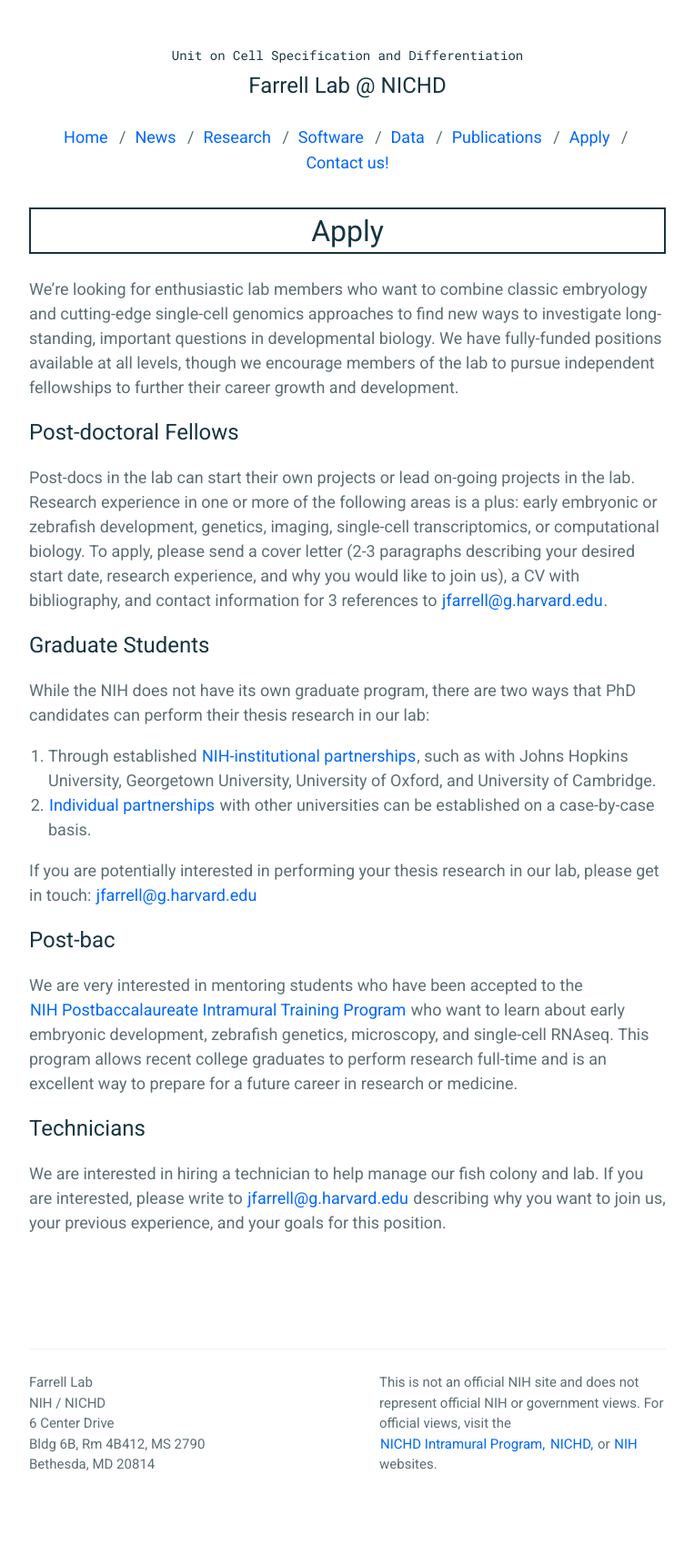
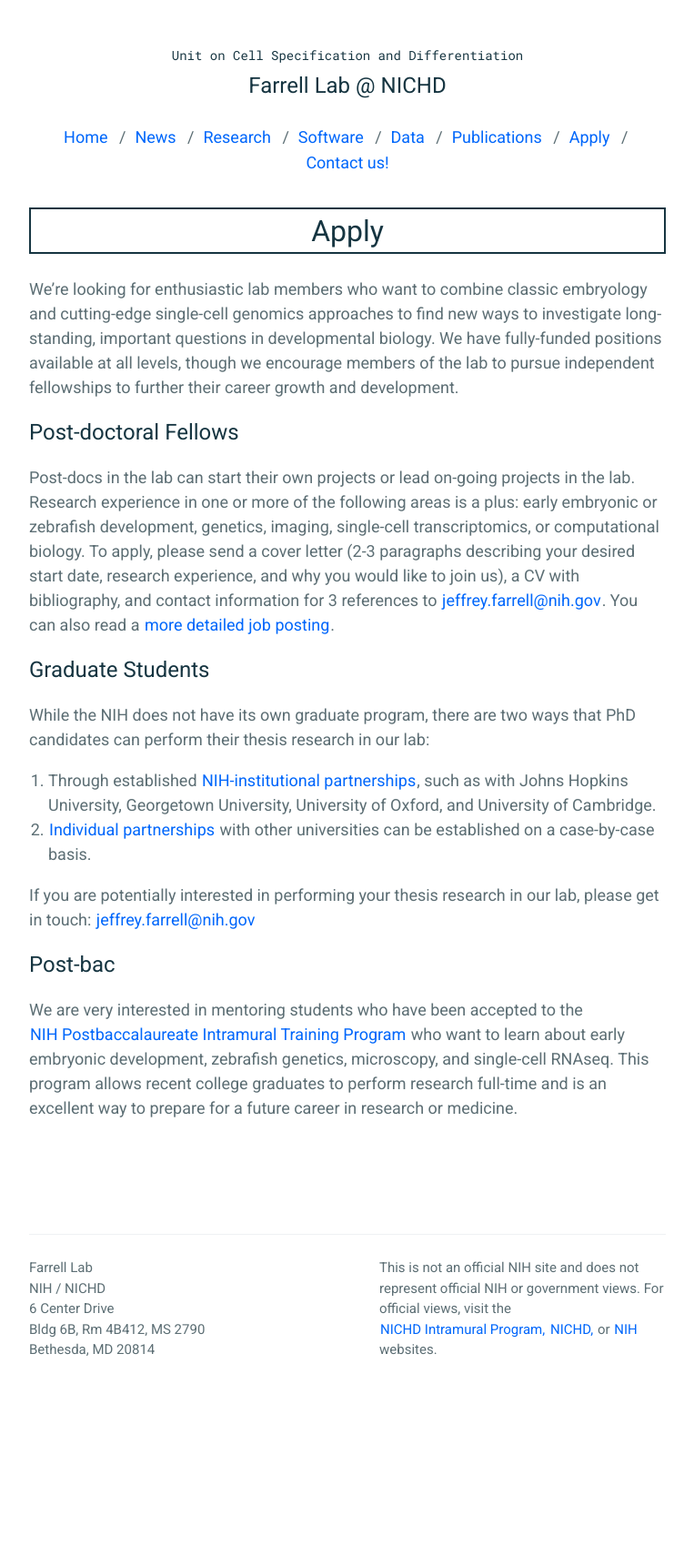
Before and after one commit to farrelllab/farrelllab.github.io, a Jekyll site: the page built from _pages/apply.md, in a window 1280 px wide. Shown: the whole page at 91% size, without its empty margins (258-1021 px from the left). Built offline with Jekyll 4.4.1, drawn with Linux system fonts in a browser that asks for light colours; after the commit the page ends 1595 px from its top, so only the background shows below that.

Commit message:
Update job openings

```diff
--- a/_pages/apply.md
+++ b/_pages/apply.md
@@ -9,7 +9,7 @@ We're looking for enthusiastic lab members who want to combine classic embryolog
 
 ## Post-doctoral Fellows
 
-Post-docs in the lab can start their own projects or lead on-going projects in the lab. Research experience in one or more of the following areas is a plus: early embryonic or zebrafish development, genetics, imaging, single-cell transcriptomics, or computational biology. To apply, please send a cover letter (2-3 paragraphs describing your desired start date, research experience, and why you would like to join us), a CV with bibliography, and contact information for 3 references to [jfarrell@g.harvard.edu](mailto:jfarrell@g.harvard.edu).
+Post-docs in the lab can start their own projects or lead on-going projects in the lab. Research experience in one or more of the following areas is a plus: early embryonic or zebrafish development, genetics, imaging, single-cell transcriptomics, or computational biology. To apply, please send a cover letter (2-3 paragraphs describing your desired start date, research experience, and why you would like to join us), a CV with bibliography, and contact information for 3 references to [jeffrey.farrell@nih.gov](mailto:jeffrey.farrell@nih.gov). You can also read a [more detailed job posting](https://www.training.nih.gov/postdoc_jobs_nih/view/_31/7275/Single-cell_Genomics_and_Genetics_of_Embryonic_Cell_Fate_Decisions).
 
 ## Graduate Students
 
@@ -17,12 +17,8 @@ While the NIH does not have its own graduate program, there are two ways that Ph
 1. Through established [NIH-institutional partnerships](https://www.training.nih.gov/programs/gpp/institutionalpartnerships/longform), such as with Johns Hopkins University, Georgetown University, University of Oxford, and University of Cambridge.
 2. [Individual partnerships](https://www.training.nih.gov/programs/gpp/IndividualPartnership) with other universities can be established on a case-by-case basis.
 
-If you are potentially interested in performing your thesis research in our lab, please get in touch: [jfarrell@g.harvard.edu](mailto:jfarrell@g.harvard.edu)
+If you are potentially interested in performing your thesis research in our lab, please get in touch: [jeffrey.farrell@nih.gov](mailto:jeffrey.farrell@nih.gov)
 
 ## Post-bac
 
 We are very interested in mentoring students who have been accepted to the [NIH Postbaccalaureate Intramural Training Program](https://www.training.nih.gov/programs/postbac_irta) who want to learn about early embryonic development, zebrafish genetics, microscopy, and single-cell RNAseq. This program allows recent college graduates to perform research full-time and is an excellent way to prepare for a future career in research or medicine.
-
-## Technicians
-
-We are interested in hiring a technician to help manage our fish colony and lab. If you are interested, please write to [jfarrell@g.harvard.edu](mailto:jfarrell@g.harvard.edu) describing why you want to join us, your previous experience, and your goals for this position.
```
